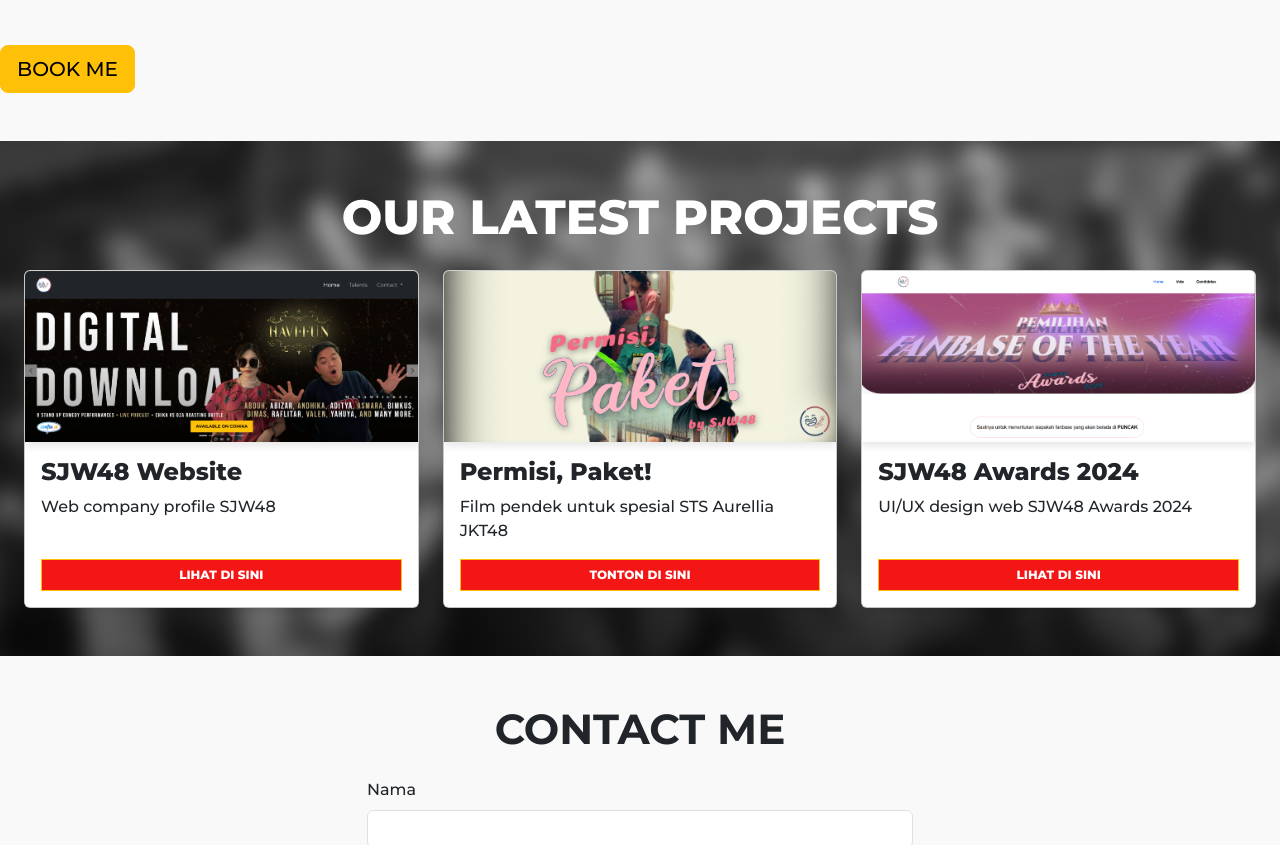
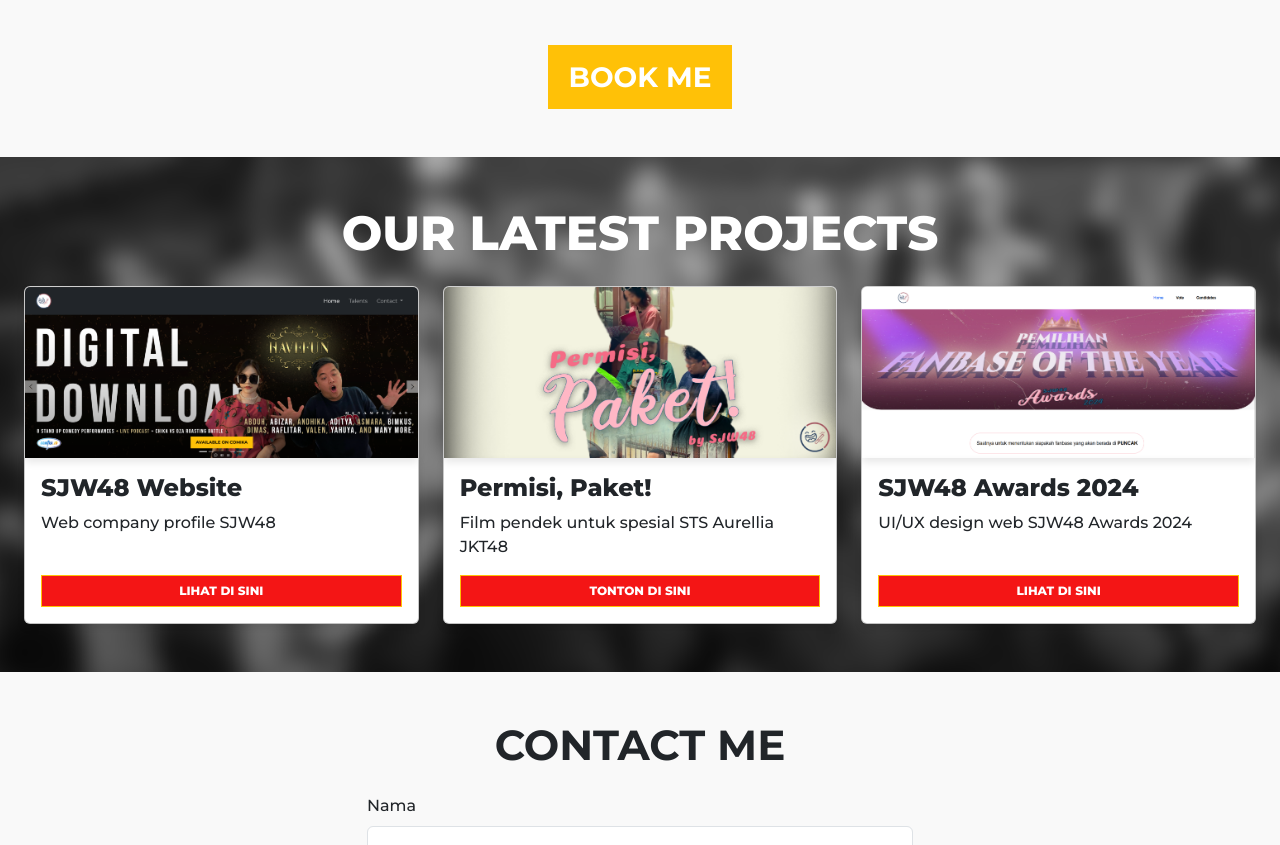
Before and after one commit to AnonSeram/Portofolio, a plain HTML site: page index.html in a window 1280 px wide. Shown: the part 1159-2004 px from the top of the page. Drawn offline with nearby package versions, Linux system fonts and the light colour scheme; some packages are replaced by stand-ins of ours; a script that the page names is missing.

Commit message:
Update style.css

```diff
--- a/style.css
+++ b/style.css
@@ -7,12 +7,6 @@
 /* Styling tambahan untuk dropdown */
 .navbar-dark .navbar-nav .nav-link.active {
     color: ■#ffffff;
-}
-
-.navbar {
-    position: sticky;
-    top: 0;
-    z-index: 1030; /* Pastikan navbar tetap di atas konten lainnya */
 }
 
 .navbar-nav {
@@ -240,6 +234,11 @@
     color: #333; /* Warna teks */
 }
 
+.navbar {
+    position: sticky;
+    top: 0;
+    z-index: 1030; /* Pastikan navbar tetap di atas konten lainnya */
+}
 
 .btn-custom {
     font-size: 1rem; /* Sesuaikan ukuran font sesuai keinginan */
@@ -324,3 +323,18 @@
     opacity: 1; /* Elemen terlihat sepenuhnya */
     transform: translateY(0); /* Elemen berada pada posisi awal */
 }
+
+.btn-lg {
+    border-radius: 0%;
+    margin-bottom: 30px;
+    padding: 10px 20px;
+    font-size: 28px;
+    color:white;
+    display: flex;
+    justify-content: center;
+    font-family: 'Montserrat', sans-serif;
+    font-weight: 700; /* 600 untuk Montserrat Medium Bold */
+    text-align: center;
+    margin: auto; /* Untuk memastikan tombol berada di tengah */
+    margin-top: 20px;
+}
```
